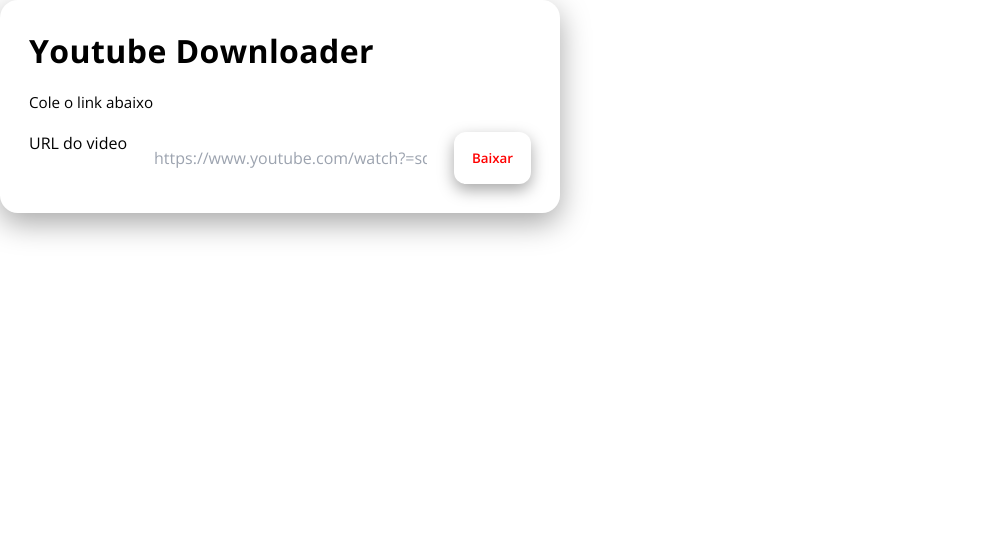
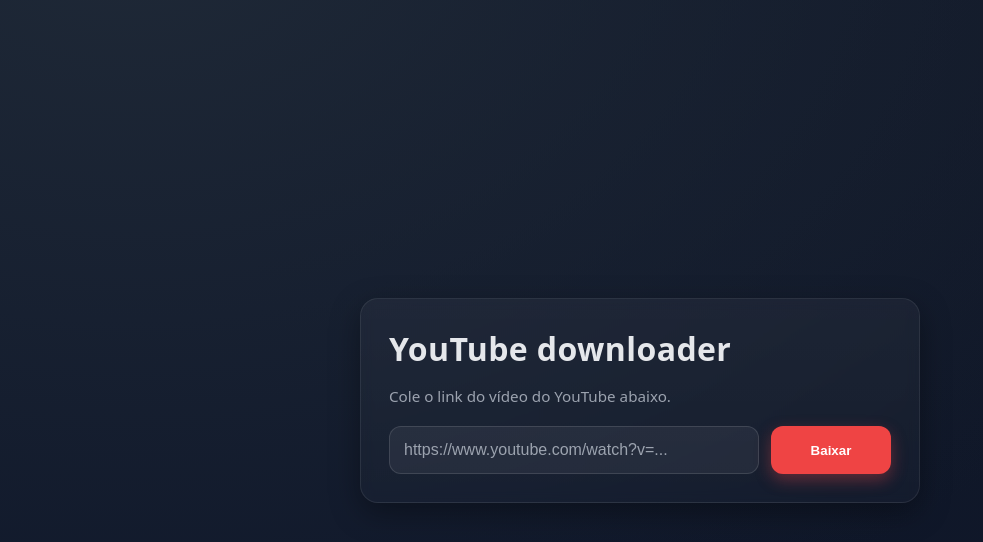
Before and after one commit to trocajhinlho/Youtube-Downloader, a website: page src/static/index.html in a window 1280 px wide. Shown: the whole page, without its empty margins (0-983 px from the left). Drawn offline with nearby package versions, Linux system fonts and the light colour scheme.

Commit message:
Change all the front end to a beauty version

```diff
--- a/src/static/index.html
+++ b/src/static/index.html
@@ -1,46 +1,61 @@
 <!doctype html>
-<html lang="en">
+<html lang="pt-BR">
   <head>
-    <meta charset="UTF-8" />
-    <meta name="viewport" content="width=device-width, initial-scale=1.0" />
+    <meta charset="utf-8" />
+    <meta name="viewport" content="width=device-width, initial-scale=1" />
+    <title>YouTube Downloader</title>
     <link rel="preconnect" href="https://fonts.googleapis.com" />
     <link rel="preconnect" href="https://fonts.gstatic.com" crossorigin />
     <link
       href="https://fonts.googleapis.com/css2?family=Open+Sans:ital,wght@0,300..800;1,300..800&display=swap"
       rel="stylesheet" />
-    <title>Youtube Downloader</title>
-  </head>
+    <link
+      rel="stylesheet"
+      href="https://cdnjs.cloudflare.com/ajax/libs/font-awesome/4.7.0/css/font-awesome.min.css" />
     <style>
+      :root {
+        --bg: #0f172a;
+        --card: #0b1220;
+        --accent: #ef4444;
+        --accent-hover: #dc2626;
+        --text: #e5e7eb;
+        --muted: #9ca3af;
+        --ring: 0 0 0 4px rgba(239, 68, 68, 0.2);
+      }
+
       * {
         box-sizing: border-box;
-      padding: 0;
-      margin: 0;
-      font-family: "Open Sans", sans-serif;
-    }
-
-    .container {
-      max-width: 1140px;
-      margin: 0 auto;
-      padding: 0 16px;
       }
 
       body {
         margin: 0;
-      font-family: ui-sans-serif;
+        font-family:
+          ui-sans-serif,
+          system-ui,
+          -apple-system,
+          "Segoe UI",
+          Roboto,
+          Ubuntu,
+          Cantarell,
+          "Helvetica Neue",
+          Arial,
+          "Noto Sans",
+          "Apple Color Emoji",
+          "Segoe UI Emoji";
         color: var(--text);
         background:
-        radial-gradient(1200px 800px at 10% - 10%, #1f2937, transparent),
+          radial-gradient(1200px 800px at 10% -10%, #1f2937, transparent),
           radial-gradient(1200px 800px at 110% 10%, #111827, transparent), var(--bg);
+        min-height: 100svh;
+        display: grid;
+        place-items: center;
+        padding: 24px;
       }
 
       .card {
         width: 100%;
         max-width: 560px;
-      background-color: linear-gradient(
-        180deg,
-        rgba(255, 255, 255, 0.04),
-        rgba(255, 255, 255, 0.02)
-      );
+        background: linear-gradient(180deg, rgba(255, 255, 255, 0.04), rgba(255, 255, 255, 0.02));
         border: 1px solid rgba(255, 255, 255, 0.08);
         border-radius: 18px;
         box-shadow: 0 10px 30px rgba(0, 0, 0, 0.35);
@@ -49,8 +64,7 @@
       }
 
       h1 {
-      margin: 0 0 20px;
-      color: var(--muted);
+        margin: 0 0 16px;
         font-size: clamp(1.4rem, 2.5vw + 1rem, 2rem);
         letter-spacing: 0.4px;
       }
@@ -71,6 +85,7 @@
         padding: 14px 14px;
         border-radius: 12px;
         border: 1px solid rgba(255, 255, 255, 0.12);
+        background: rgba(255, 255, 255, 0.06);
         color: var(--text);
         outline: none;
         font-size: 1rem;
@@ -91,40 +106,92 @@
       }
 
       button {
-      padding: 14px 18px;
+        position: relative;
+        width: 120px;
+        height: 48px;
         border: none;
         border-radius: 12px;
         font-weight: 600;
         background: var(--accent);
-      color: rgb(255, 0, 0);
+        color: white;
         cursor: pointer;
         transition:
-        transform 0.06s ease,
           background 0.2s ease,
           box-shadow 0.2s;
-      box-shadow: 0 6px 16px rgba(0, 0, 0, 0.35);
+        box-shadow: 0 6px 16px rgba(239, 68, 68, 0.35);
+        overflow: hidden;
       }
+
+      button span,
+      button i {
+        position: absolute;
+        top: 50%;
+        left: 50%;
+        transform: translate(-50%, -50%);
+        transition: opacity 0.25s ease;
+      }
+
+      button span {
+        opacity: 1;
+      }
+
+      button i {
+        opacity: 0;
+        font-size: 1.2rem;
+        color: white;
+      }
+
       button:hover {
         background: var(--accent-hover);
       }
-    button:active {
-      transform: translateY(1px);
+
+      button:hover span {
+        opacity: 0;
+      }
+
+      button:hover i {
+        opacity: 1;
+      }
+
+      .sr-only {
+        position: absolute;
+        width: 1px;
+        height: 1px;
+        padding: 0;
+        margin: -1px;
+        overflow: hidden;
+        clip: rect(0, 0, 0, 0);
+        white-space: nowrap;
+        border: 0;
+      }
+
+      @media (max-width: 480px) {
+        .form {
+          flex-direction: column;
+        }
+        button {
+          width: 100%;
+        }
       }
     </style>
+  </head>
   <body>
     <main class="card">
-      <h1>Youtube Downloader</h1>
-      <p class="helper">Cole o link abaixo</p>
+      <h1>YouTube downloader</h1>
+      <p class="helper">Cole o link do vídeo do YouTube abaixo.</p>
 
       <form class="form" action="/download" method="post">
-        <label class="sr-only" for="url">URL do video</label>
+        <label class="sr-only" for="url">URL do vídeo</label>
         <input
           name="videoUrl"
           id="videoUrl"
           type="videoUrl"
-          placeholder="https://www.youtube.com/watch?=sdsa....."
+          placeholder="https://www.youtube.com/watch?v=..."
           required />
-        <button type="submit">Baixar</button>
+        <button type="submit">
+          <span>Baixar</span>
+          <i class="fa fa-youtube-play" aria-hidden="true"></i>
+        </button>
       </form>
     </main>
   </body>
```
Lines whose indentation alone changed are shown as unchanged.
